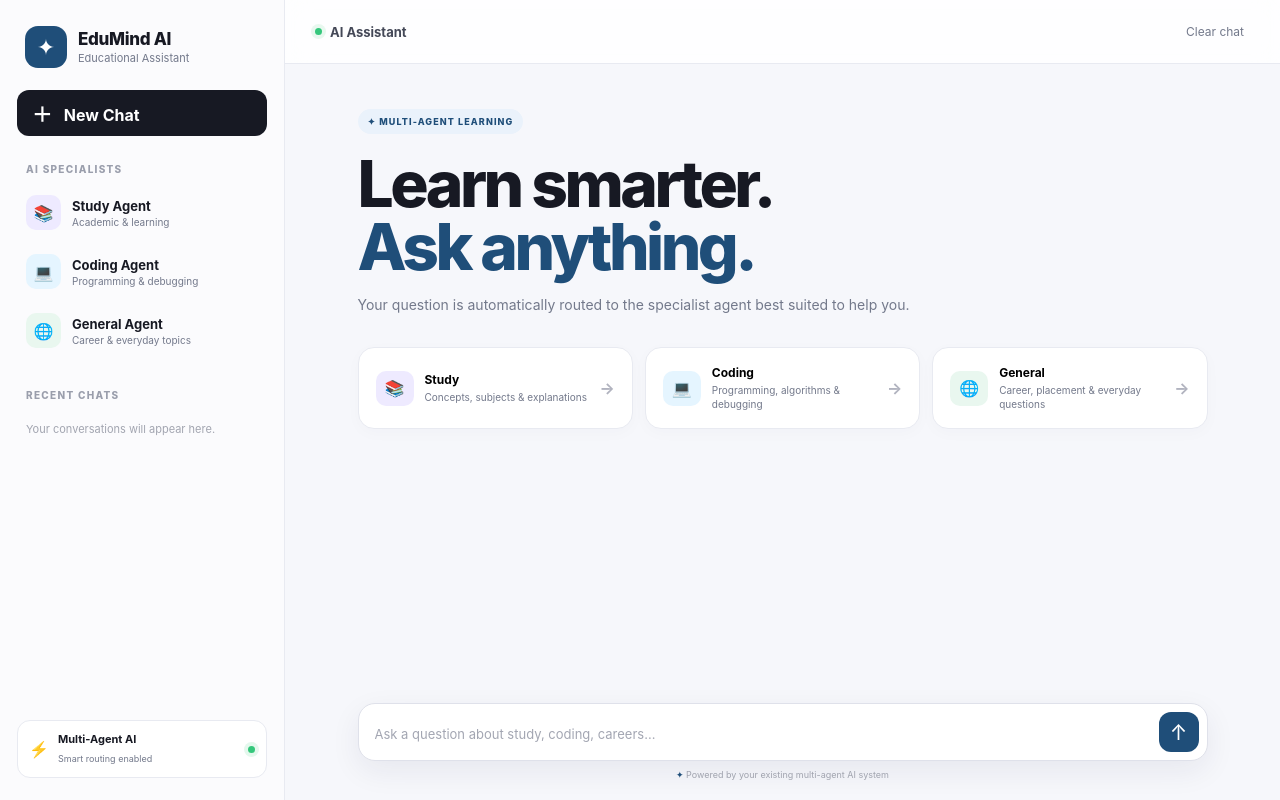
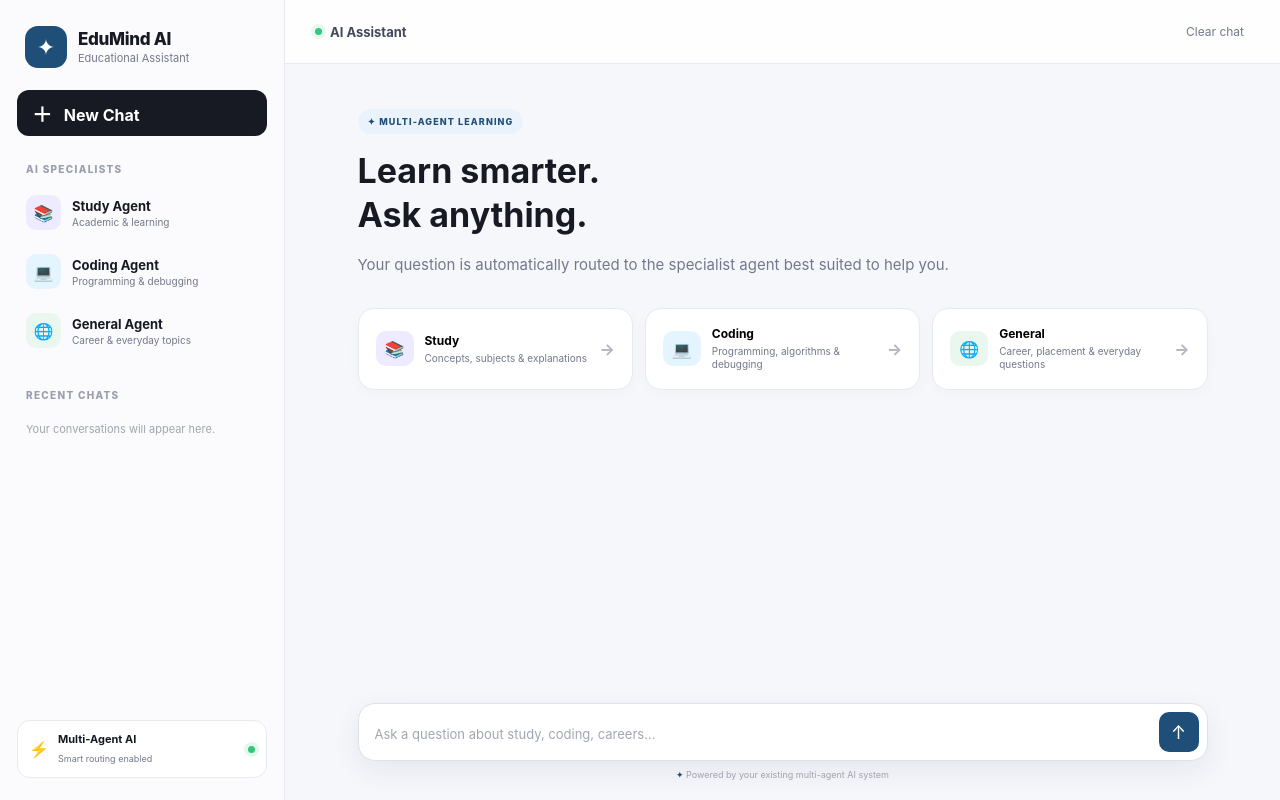
Before and after one commit to manasvitech-ai/multi-agent-educational-chatbot, a Flask app: page / in a window 1280 px wide. Run offline with Flask 3, Linux system fonts and the light colour scheme.

Commit message:
Update style.css

```diff
--- a/static/style.css
+++ b/static/style.css
@@ -158,11 +158,20 @@ box-shadow: none;
     font-size:9px; font-weight:800; letter-spacing:1.1px;
 }
 .welcome h1 {
-    font-size:clamp(42px, 5vw, 66px); line-height:.98;
-    letter-spacing:-3.5px; margin:19px 0 15px; font-weight:850;
+    font-size: 34px;
+    line-height: 1.3;
+    letter-spacing: 0;
+    margin: 15px 0;
+    font-weight: 700;
+}
 }
 .welcome h1 span { color:var(--accent); }
-.welcome > p { max-width:590px; color:var(--muted); font-size:14px; line-height:1.7; }
+.welcome > p {
+    max-width: 700px;
+    color: var(--muted);
+    font-size: 15px;
+    line-height: 1.7;
+}
 
 .agent-grid {
     display:grid; grid-template-columns:repeat(3, 1fr);
@@ -173,7 +182,11 @@ box-shadow: none;
     padding:17px; display:flex; align-items:center; gap:11px; text-align:left;
     transition:.2s; box-shadow:0 4px 16px rgba(30,25,70,.025);
 }
-.agent-card:hover { transform:translateY(-3px); border-color:#d9d5fa; box-shadow:var(--shadow); }
+.agent-card:hover {
+    transform:none;
+    border-color:var(--border);
+    box-shadow:none;
+}
 .agent-card .card-icon { flex:0 0 38px; }
 .agent-card strong { display:block; font-size:12px; }
 .agent-card span { display:block; color:var(--muted); font-size:10px; line-height:1.35; margin-top:4px; }
@@ -229,7 +242,10 @@ box-shadow: none;
     background:white; border:1px solid #dfe1ea; border-radius:17px;
     padding:8px 8px 8px 16px; box-shadow:0 10px 30px rgba(30,25,70,.07);
 }
-.composer:focus-within { border-color:#bcb6f6; box-shadow:0 10px 35px rgba(102,87,232,.11); }
+.composer:focus-within {
+    border-color:#1f4e79;
+    box-shadow:none;
+}
 textarea {
     flex:1; border:0; outline:0; resize:none; max-height:140px;
     color:var(--text); background:transparent; font-size:13px; line-height:1.5;
@@ -237,10 +253,21 @@ textarea {
 }
 textarea::placeholder { color:#a3a6b2; }
 .send-btn {
-    width:40px; height:40px; flex:0 0 40px; border:0; border-radius:12px;
-    background:var(--accent); color:white; font-size:21px; transition:.2s;
+    width:40px;
+    height:40px;
+    flex:0 0 40px;
+    border:0;
+    border-radius:10px;
+    background:#1f4e79;
+    color:white;
+    font-size:18px;
+    transition:.2s;
 }
-.send-btn:hover { background:#5547d6; transform:translateY(-1px); }
+
+.send-btn:hover {
+    background:#163b5c;
+    transform:none;
+}
 .send-btn:disabled { opacity:.5; cursor:not-allowed; transform:none; }
 .composer-note { max-width:850px; margin:8px auto 0; text-align:center; color:#a0a3ae; font-size:9px; }
 .composer-note span { color:var(--accent); }
```
